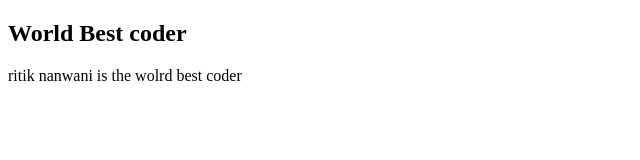
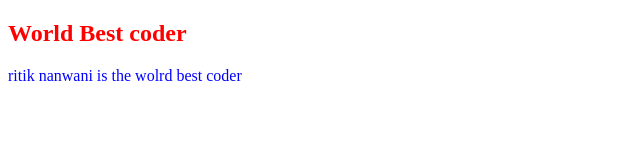
Before and after one commit to ritiknanwani/localpilot, a plain HTML site: page index.html in a window 1280 px wide. Shown: the whole page, without its empty margins (0-640 px from the left). Drawn offline with Linux system fonts and the light colour scheme.

Commit message:
the color

```diff
--- a/index.html
+++ b/index.html
@@ -4,7 +4,16 @@
     <meta charset="UTF-8">
     <meta name="viewport" content="width=device-width, initial-scale=1.0">
     <title>Document</title>
+    <style>
+        h1{
+            color: red;
+        }
+        p{
+            color: blue;
+        }
+    </style>
 </head>
+
 <body>
     <section>
         <h1> World Best coder</h1>
```
